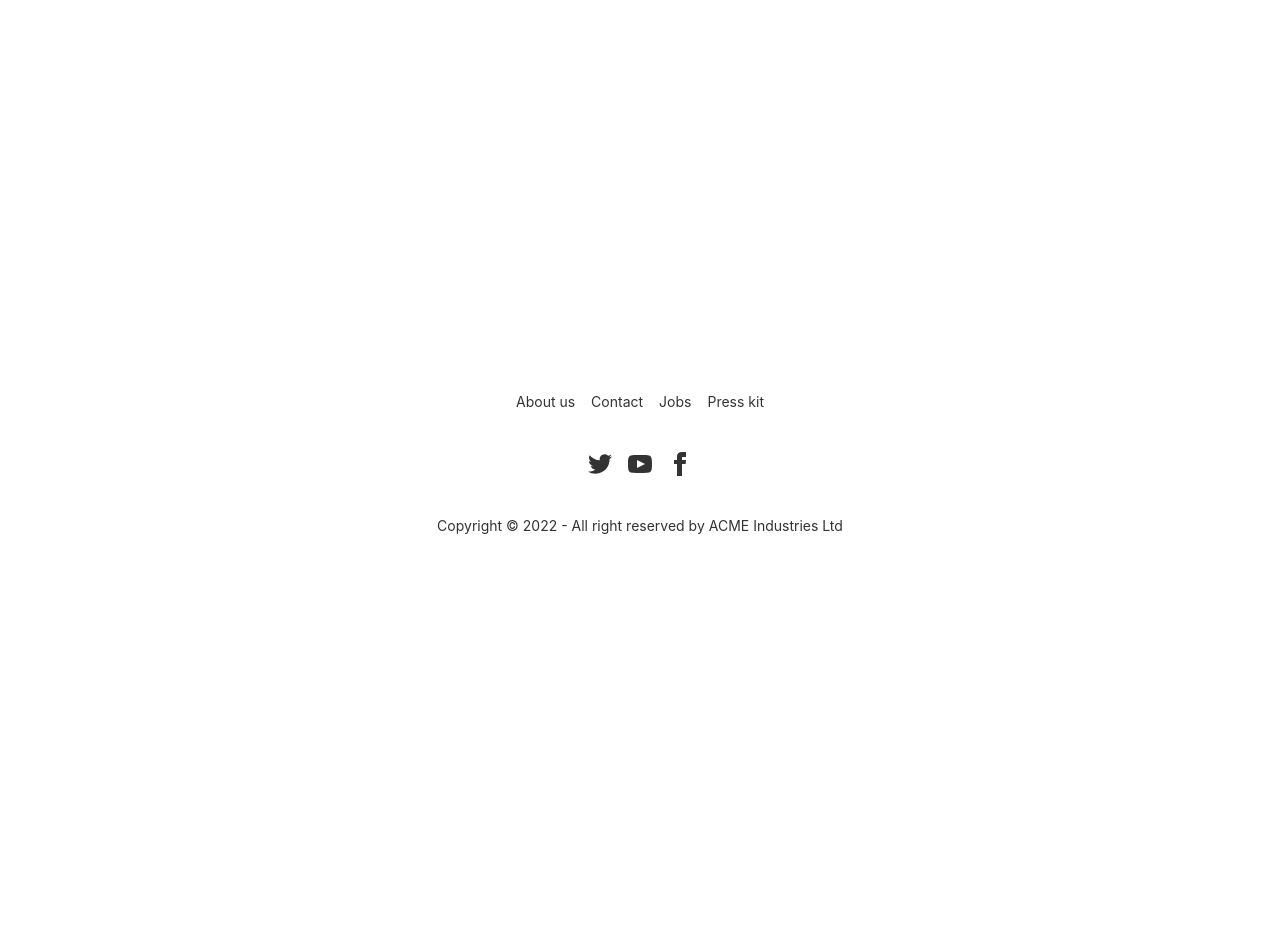
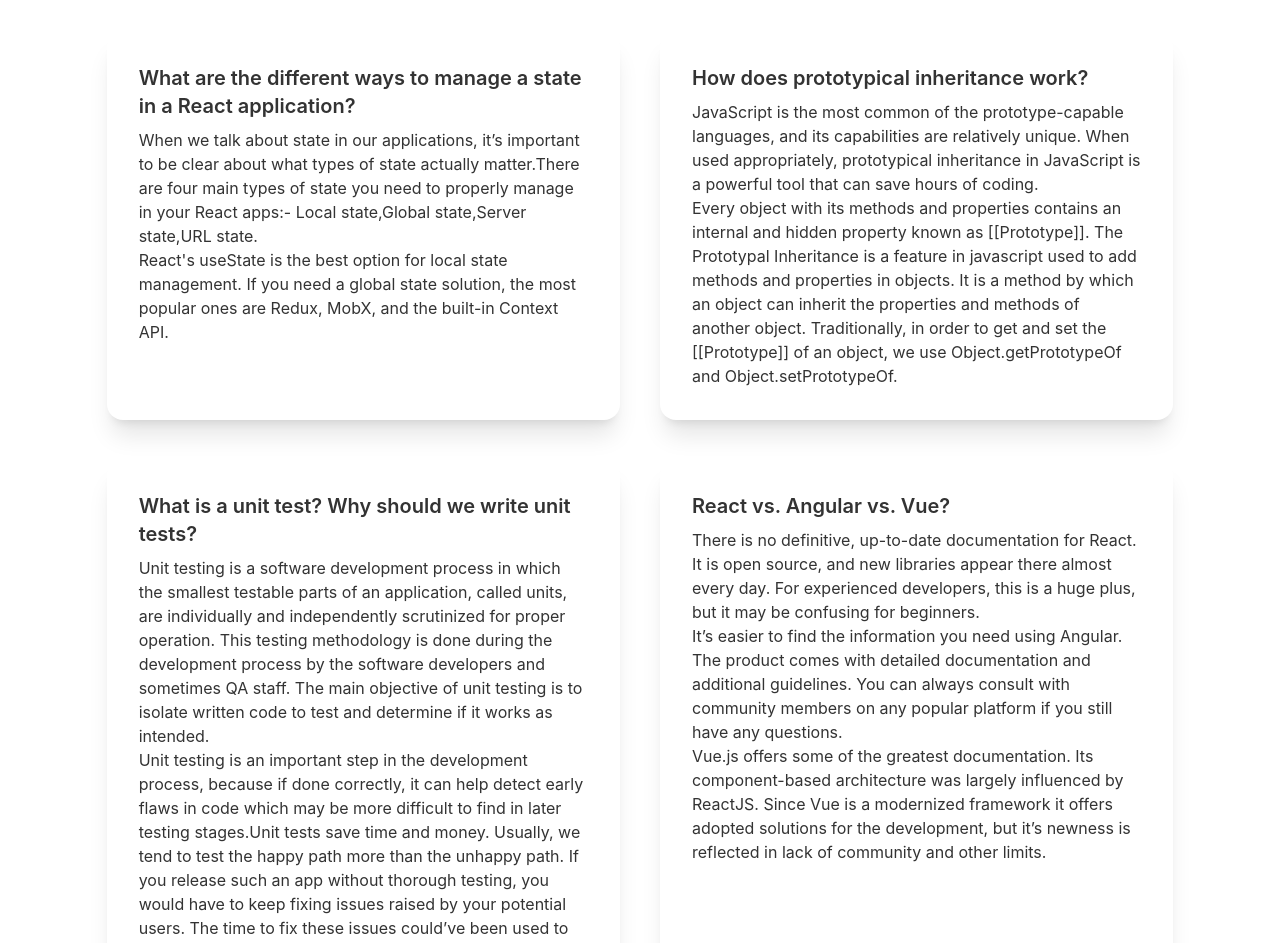
Before and after one commit to SanjidaAkterAfia0307/assignment-12, a React (Create React App) app: page /blog in a window 1280 px wide. Shown: the part 140-1083 px from the top of the page. Before the commit the page ends 800 px from the top, so only its background shows below. Built offline with nearby package versions, Linux system fonts and the light colour scheme; no server answers.

Commit message:
blogcorrection completed

```diff
--- a/src/Pages/Blog/Blog.js
+++ b/src/Pages/Blog/Blog.js
@@ -5,7 +5,50 @@ const Blog = () => {
 
     return (
         <div className='py-24 pb-56 w-5/6 mx-auto'>
+            <div className='grid lg:grid-cols-2 gap-10'>
+                <div className="card bg-base-100 shadow-xl">
+                    <div className="card-body">
+                        <h2 className="card-title">What are the different ways to manage a state in a React application?</h2>
+                        <div>
+                            <p>When we talk about state in our applications, it’s important to be clear about what types of state actually matter.There are four main types of state you need to properly manage in your React apps:- Local state,Global state,Server state,URL state.</p>
+                            <p> React's useState is the best option for local state management. If you need a global state solution, the most popular ones are Redux, MobX, and the built-in Context API.</p>
+                        </div>
 
+                    </div>
+                </div>
+                <div className="card bg-base-100 shadow-xl">
+                    <div className="card-body">
+                        <h2 className="card-title">How does prototypical inheritance work?</h2>
+                        <div>
+                            <p>JavaScript is the most common of the prototype-capable languages, and its capabilities are relatively unique. When used appropriately, prototypical inheritance in JavaScript is a powerful tool that can save hours of coding.</p>
+                            <p> Every object with its methods and properties contains an internal and hidden property known as [[Prototype]]. The Prototypal Inheritance is a feature in javascript used to add methods and properties in objects. It is a method by which an object can inherit the properties and methods of another object. Traditionally, in order to get and set the [[Prototype]] of an object, we use Object.getPrototypeOf and Object.setPrototypeOf.</p>
+                        </div>
+
+                    </div>
+                </div>
+                <div className="card bg-base-100 shadow-xl">
+                    <div className="card-body">
+                        <h2 className="card-title"> What is a unit test? Why should we write unit tests?</h2>
+                        <div>
+                            <p>Unit testing is a software development process in which the smallest testable parts of an application, called units, are individually and independently scrutinized for proper operation. This testing methodology is done during the development process by the software developers and sometimes QA staff.  The main objective of unit testing is to isolate written code to test and determine if it works as intended.</p>
+                            <p>Unit testing is an important step in the development process, because if done correctly, it can help detect early flaws in code which may be more difficult to find in later testing stages.Unit tests save time and money. Usually, we tend to test the happy path more than the unhappy path. If you release such an app without thorough testing, you would have to keep fixing issues raised by your potential users. The time to fix these issues could’ve been used to build new features or optimize the existing system. Bear in mind that fixing bugs without running tests could also introduce new bugs into the system.Well-written unit tests act as documentation for your code. Any developer can quickly look at your tests and know the purpose of your functions.It simplifies the debugging process.</p>
+                        </div>
+
+                    </div>
+                </div>
+                <div className="card bg-base-100 shadow-xl">
+                    <div className="card-body">
+                        <h2 className="card-title">React vs. Angular vs. Vue?</h2>
+                        <div>
+                            <p>There is no definitive, up-to-date documentation for React. It is open source, and new libraries appear there almost every day. For experienced developers, this is a huge plus, but it may be confusing for beginners.</p>
+                            <p>It’s easier to find the information you need using Angular. The product comes with detailed documentation and additional guidelines. You can always consult with community members on any popular platform if you still have any questions.</p>
+                            <p>Vue.js offers some of the greatest documentation. Its component-based architecture was largely influenced by ReactJS. Since Vue is a modernized framework it offers adopted solutions for the development, but it’s newness is reflected in lack of community and other limits.</p>
+                        </div>
+
+                    </div>
+                </div>
+
+            </div>
         </div>
     );
 };
```
